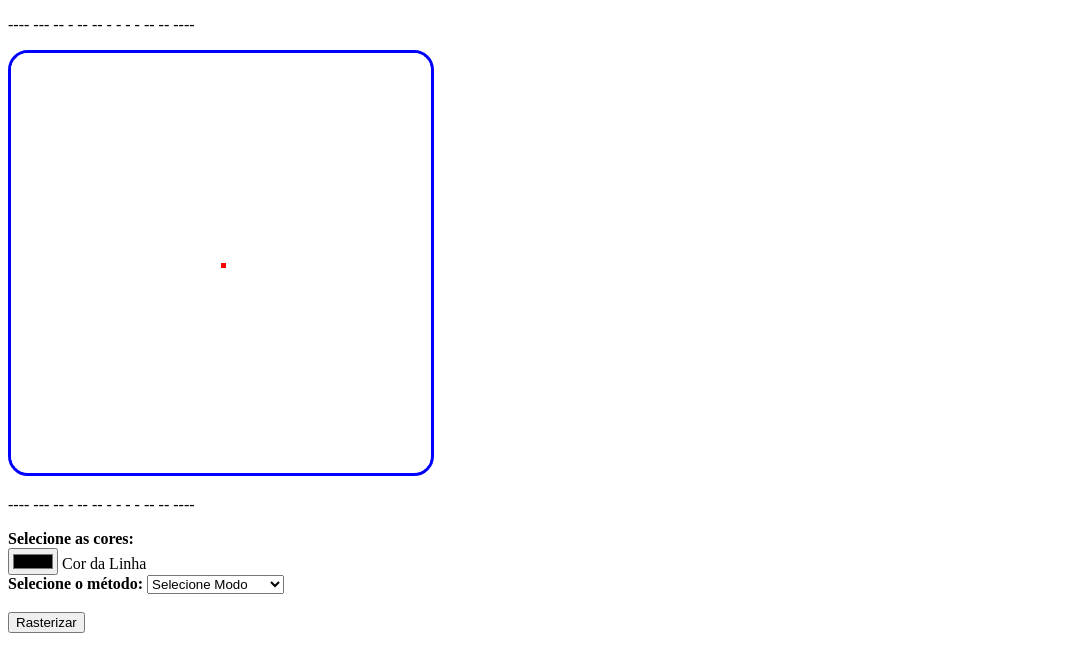
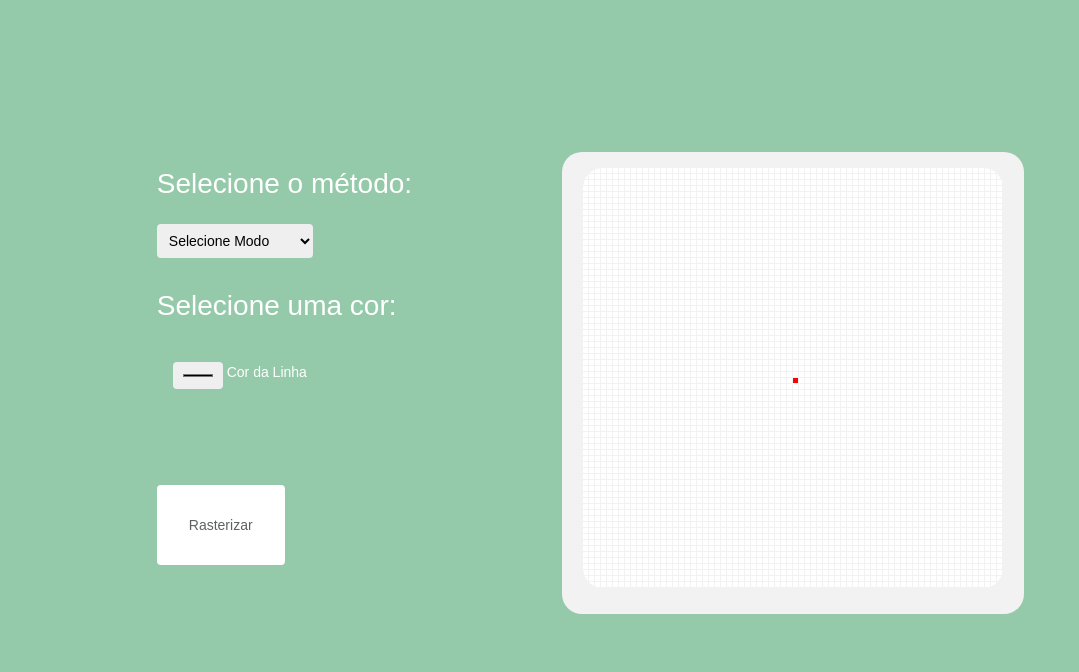
Before and after one commit to wesbdss/Rasteriza-o, a plain HTML site: page index.html in a window 1280 px wide. Both pictures are taken after a click on the button "Rasterizar". Shown: the whole page, without its empty margins (0-1079 px from the left). Drawn offline with Linux system fonts and the light colour scheme.

Commit message:
Analitico e DDa adicionados, novo layout

```diff
--- a/index.html
+++ b/index.html
@@ -5,27 +5,87 @@
 	<meta charset="UTF-8">
 	<title>Rasterizações</title>
 	<style type="text/css">
+
+		*{
+			margin: 0;
+			padding: 0;
+			font-size: 14px;
+			font-family: Arial;
+		}
+
+		body{
+			background-color: #94C9A9;
+			color: white;
+		}
+
+		#grafico {
+			width: 430px;
+			height: 430px;
+			text-align: center;
+			padding: 2vh;
+			border-radius: 20px;
+			background-color: #f2f2f2;
+			margin-top: 19vh;
+			float: right;
+			margin-right: 20vw;
+		}
+
+		#content {
+			margin-top: 19vh;
+			float: left;
+			margin-left: 11vw;
+		}
+
+		h1{
+			font-size: 2em;
+			font-weight: normal;
+			color: white;
+			margin-bottom: 3vh;
+		}
+
+		.divPa{
+			padding: 2vh;
+		}
+
+		button {
+			padding: 4vh;
+			border: none;
+			border-radius: 4px;
+			background-color: white;
+			color: #5d635f;
+			cursor: pointer;
+		}
+
+		input {
+			padding: 1vh;
+			border: none;
+			border-radius: 4px;
+		}
+
+		select {
+			padding: 1vh;
+			border: none;
+			border-radius: 4px;
+		}
+
+		#metodoDiv input{
+
+		}
+
 		canvas{
-			border: solid;
-			border-color: blue;
 			border-radius: 20px;
 		}
 	</style>
 </head>
 <body>
-	<p>---- --- -- - -- -- - - - - -- -- ----</p>
-	<canvas id="screen" width="300" height="300"></canvas>
-	<p>---- --- -- - -- -- - - - - -- -- ----</p>
-	<div>
-		<strong>Selecione as cores:</strong>
-		<div>
-		    <input type="color" id="colorL" name="head"
-		           value="#000000">
-		    <label for="head">Cor da Linha</label>
-		</div>
-	</div>
-	<div>
-		<STRONG>Selecione o método:		</STRONG><select id=metodoSelect onclick="modo()">
+
+
+	<div id="content">
+
+		<div class="divPa">
+			<h1>Selecione o método:</h1>
+
+			<select id=metodoSelect onclick="modo()">
 		    	<option value="0">Selecione Modo</option>
 		    	<option value="1">Analítico</option>
 		    	<option value="2">DDA</option>
@@ -34,12 +94,31 @@
 			</select>
 		</div>
 
-	<div id="metodoDiv">
+		<div class="divPa">
+			<h1>Selecione uma cor:</h1>
+
+			<div class="divPa">
+			    <input type="color" id="colorL" name="head" value="#000000">
+			    <label for="head">Cor da Linha</label>
+			</div>
+		</div>
+
+		<div id="metodoDiv" class="divPa">
 
 		</div>
-	<div>
+
+		<div class="divPa">
 			</br><button id="Click" onclick="start()">Rasterizar</button>
 		</div>
+
+	</div>
+
+
+	<div id="grafico">
+		<canvas id="screen" width="300" height="300"></canvas>
+	</div>
+
+
 	<script language="javascript" src="script.js"></script>
 </body>
 </html>
--- a/script.js
+++ b/script.js
@@ -61,8 +61,10 @@ function Main(){
 Main();
 
 function modo(){//definição das variáveis
+
 	var op = document.getElementById('metodoSelect');
 	var param = document.getElementById('metodoDiv');
+
 	if(op.value == 0){
 		param.innerHTML = '';
 	}
@@ -79,33 +81,30 @@ function modo(){//definição das variáveis
 		param.innerHTML =" </br><strong>x0	</strong><input type=\"number\" id=\"x0\" value=\"0\"> <strong>/	y0</strong><input type=\"number\" id=\"y0\" value=\"0\"><br> <br><strong>Raio:     </strong><input type=\"number\" id=\"raio\" value=\"6\">";
 	}
 }
+
+
 function start(){
-	var op = document.getElementById('metodoSelect');
-	var color = document.getElementById('colorL');
-	if(op.value ==1 ){
-		var x0 = document.getElementById('x0');
-		var y0 = document.getElementById('y0');
-		var x1 = document.getElementById('x1');
-		var y1 = document.getElementById('y1');
+
+	var op 		= document.getElementById('metodoSelect');
+	var color 	= document.getElementById('colorL').value;
+
+	var x0 = parseInt(document.getElementById('x0').value);
+	var y0 = parseInt(document.getElementById('y0').value);
+	var x1 = parseInt(document.getElementById('x1').value);
+	var y1 = parseInt(document.getElementById('y1').value);
+
+	if(op.value == 1 ){
+		metodoAnalitico(x0,y0,x1,y1,color);
 	}
 	if(op.value == 2){
-		var x0 = document.getElementById('x0');
-		var y0 = document.getElementById('y0');
-		var x1 = document.getElementById('x1');
-		var y1 = document.getElementById('y1');
+		DDa(x0,y0,x1,y1,color);
 	}
 	if(op.value == 3){
-		var x0 = document.getElementById('x0');
-		var y0 = document.getElementById('y0');
-		var x1 = document.getElementById('x1');
-		var y1 = document.getElementById('y1');
-		bline(parseInt(x0.value),parseInt(y0.value),parseInt(x1.value),parseInt(y1.value),color.value);// algoritmo de bresenham
+		bline(x0,y0,x1,y1,color);// algoritmo de bresenham
 	}
 	if(op.value == 4){
-		var x0 = document.getElementById('x0');
-		var y0 = document.getElementById('y0');
-		var raio = document.getElementById('raio');
-		DrawCirle(parseInt(x0.value),parseInt(y0.value),parseInt(raio.value),color.value);
+		var raio = document.getElementById('raio').value;
+		DrawCirle(x0,y0,raio,color);
 	}
 
 }
@@ -161,3 +160,67 @@ function DrawCirle(x0, y0, radius,color) {
     }
   }
 };
+
+
+function DDa(x1, y1, x2, y2, color)
+{
+
+	var dx = x2 - x1;
+	var dy = y2 - y1;
+
+	if(Math.abs(dx) > Math.abs(dy))
+		var passos = Math.abs(dx);
+	else
+		var passos = Math.abs(dy);
+
+	var xin = dx / passos;
+	var yin = dy / passos;
+
+	var x = x1;
+	var y = y1;
+
+	Math.round(x);
+	Math.round(y);
+
+	for(k = 1; k < passos; k++)
+	{
+		Math.round(xin);
+		Math.round(yin);
+
+		x += xin;
+		y += yin;
+
+		Math.round(xin);
+		Math.round(yin);
+
+		pintar(parseInt(x), parseInt(y), color);
+	}
+}
+
+
+function metodoAnalitico(x1, y1, x2, y2, color)
+{
+
+	if(x1 == x2){
+
+		for(var y = y1; y <= y2; y++){
+			pintar(parseInt(x1), parseInt(y), color);
+			console.log("a: ", x1, y);
+		}
+
+	}else{
+
+		var m = (y2 - y1) / (x2 - x1);
+		var b = y2 - m * x2;
+
+		var y;
+
+		for(var x = x1; x <= x2; x++){
+			y = m * x + b;
+			pintar(parseInt(x), parseInt(y), color);
+			console.log("b: ", x, y);
+		}
+
+	}
+
+}
```
Lines whose indentation alone changed are shown as unchanged.
